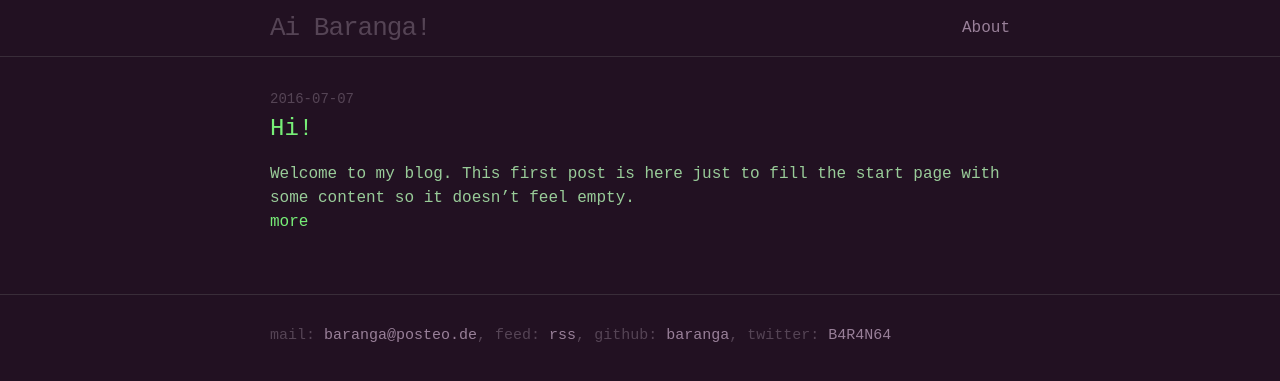
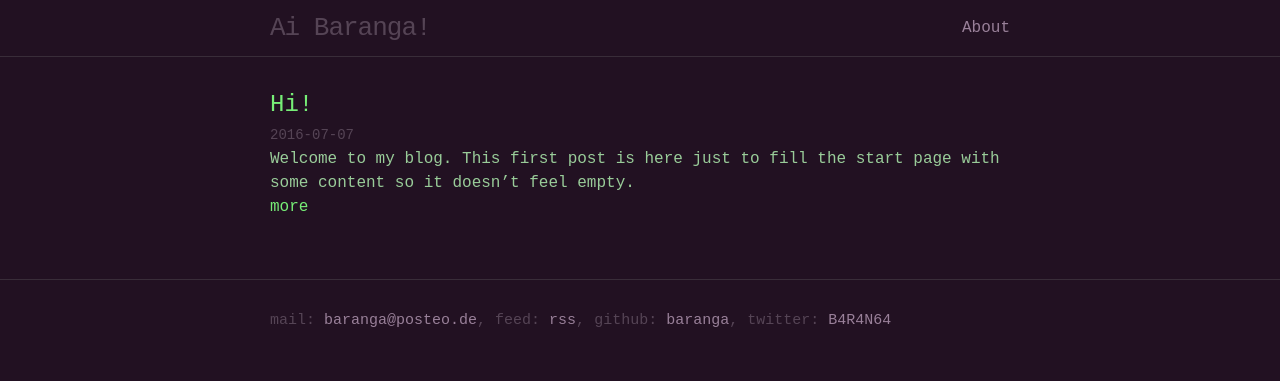
Before and after one commit to baranga/baranga.github.io, a Jekyll site: the page built from index.html, in a window 1280 px wide. Shown: the top 381 px of the page. Built offline with Jekyll 4.4.1, drawn with Linux system fonts in a browser that asks for light colours.

Commit message:
adjust post list style

```diff
--- a/_sass/_layout.scss
+++ b/_sass/_layout.scss
@@ -143,6 +143,14 @@
     }
 }
 
+.post-list-item {
+    > .header {
+        h2 {
+            margin: 0;
+        }
+    }
+}
+
 .post-meta {
     font-size: $small-font-size;
     color: $grey-color;
--- a/index.html
+++ b/index.html
@@ -5,9 +5,11 @@ layout: default
 <div class="home">
   <ul class="post-list">
     {% for post in site.posts %}
-    <li>
-      <span class="post-meta">{{ post.date | date: "%Y-%m-%d" }}</span>
-      <h2><a class="post-link" href="{{ post.url | prepend: site.baseurl }}">{{ post.title }}</a></h2>
+    <li class="post-list-item">
+      <div class="header">
+        <h2><a class="post-link" href="{{ post.url | prepend: site.baseurl }}">{{ post.title }}</a></h2>
+        <span class="post-meta">{{ post.date | date: "%Y-%m-%d" }}</span>
+      </div>
       <p>
         {{ post.excerpt | remove: '<p>' | remove: '</p>'}}
         <br><a href="{{ post.url | prepend: site.baseurl }}">more</a>
```
